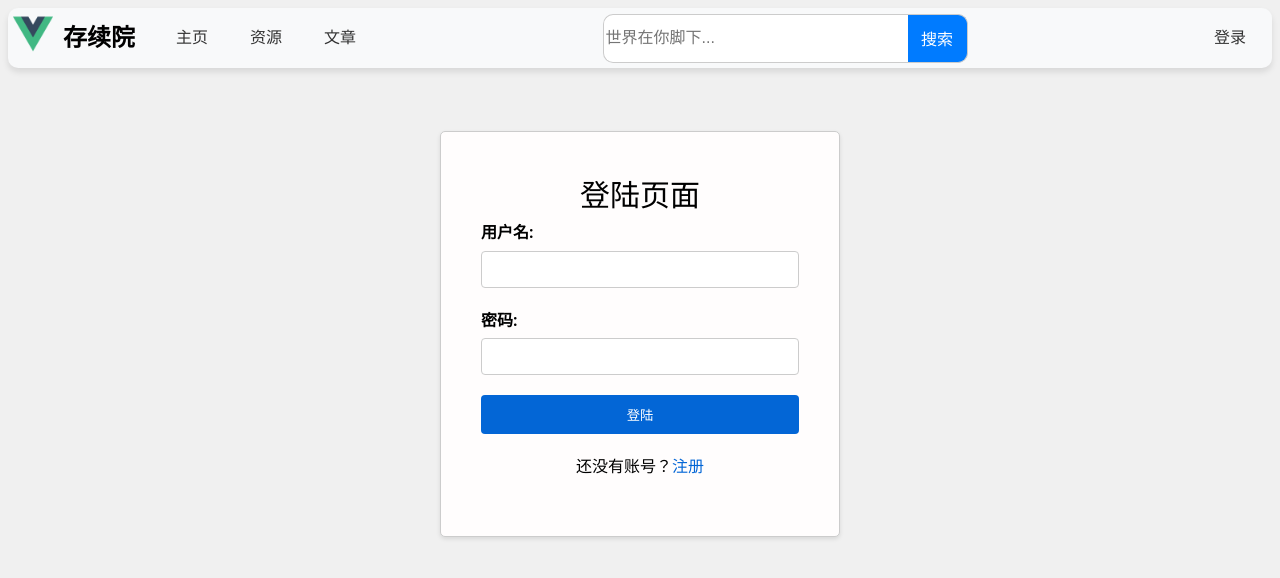
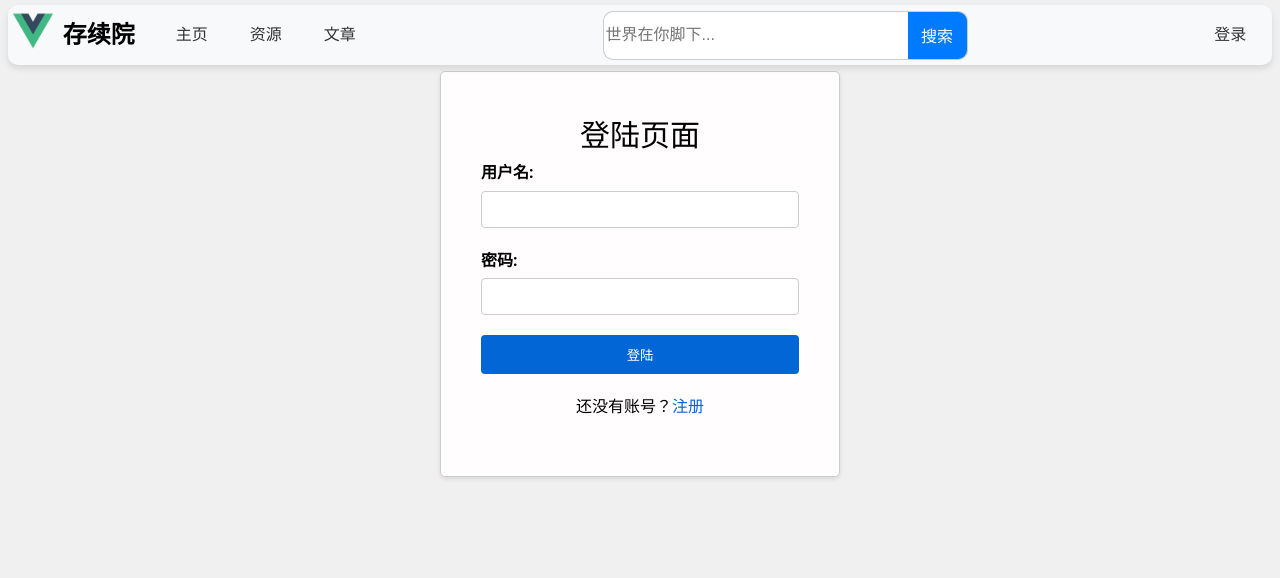
Before and after one commit to Owl23007/SSWeb, a Vue app: page /login in a window 1280 px wide. Shown: the top 578 px of the page. Built offline with nearby package versions, Linux system fonts and the light colour scheme; the HTML template or start-up script is replaced by a standard one.

Commit message:
refactor: Update navigation menu styling and layout

```diff
--- a/src/App.vue
+++ b/src/App.vue
@@ -2,6 +2,7 @@
   <div id="app">
     <div>
       <header class="header_style">
+        <div class="leader">
           <div class="nav_left">
             <div class="nav_logo_title">
               <nav>
@@ -46,6 +47,8 @@
               </div>
             </div>
           </div>
+        </div>
+
       </header>
     </div>
     <div class="main_container">
@@ -95,28 +98,35 @@ export default {
 <style>
 body {
   background-color: #f0f0f0;
-  /* 设置整个页面的背景颜色为偏灰的白色 */
   font-family: 'Roboto', sans-serif;
-  /* 设置全局字体 */
   font-size: 16px;
-  /* 设置全局字体大小 */
   line-height: 1.6;
-  /* 设置全局行高 */
 }
 
 .header_style {
+  left: 0;
+  right: 0;
+  width: 100%;
+  max-width: 2000px;
+  margin: 0 auto;
+  position: fixed;
+  top: 0;
+  z-index: 4;
+}
+
+.leader {
+  margin: auto;
+  margin-top: 5px;
   display: flex;
-  justify-content: space-between;
+  justify-content: center;
   align-items: center;
   padding: 5px;
+  width: 98%;
   background-color: #f8f9fa;
   box-shadow: 0 4px 6px rgba(0, 0, 0, 0.1);
-  /* 添加下阴影 */
   border-radius: 10px;
-  /* 添加圆角 */
   height: 50px;
 }
-
 .nav_left {
   display: flex;
   align-items: center;
--- a/src/assets/css/homepage.css
+++ b/src/assets/css/homepage.css
@@ -14,6 +14,7 @@ main {
 }
 
 .hero {
+    margin-top: 5%;
     background-color: #0366d6;
     color: #ffffff;
     padding: 40px;
--- a/src/assets/css/userinfo.css
+++ b/src/assets/css/userinfo.css
@@ -1,7 +1,8 @@
 .container {
+  margin-top: 5%;
+  margin-left:15% ;
   padding: 20px;
   max-width: 70%;
-  margin: 1% auto;
   shape-rendering: auto;
   box-shadow: 0 0 10px rgba(0, 0, 0, 0.1);
   border-radius: 10px;
```
Lines whose indentation alone changed are shown as unchanged.
